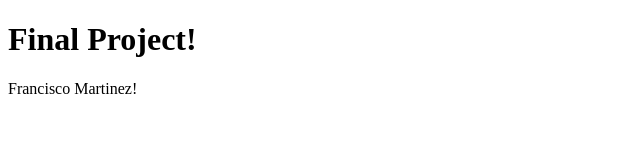
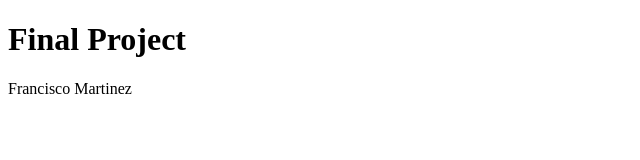
Before and after one commit to AzimuthZ/AzimuthZ.github.io, a plain HTML site: page index.html in a window 1280 px wide. Shown: the full height of the page, 0-640 px from the left. Drawn offline with Linux system fonts and the light colour scheme.

Commit message:
Update index.html

```diff
--- a/index.html
+++ b/index.html
@@ -4,7 +4,7 @@
     <title>GitHub Pages!</title>
   </head>
   <body>
-    <h1>Final Project!</h1>
-    <p>Francisco Martinez!</p>
+    <h1>Final Project</h1>
+    <p>Francisco Martinez</p>
   </body>
 </html>
```
